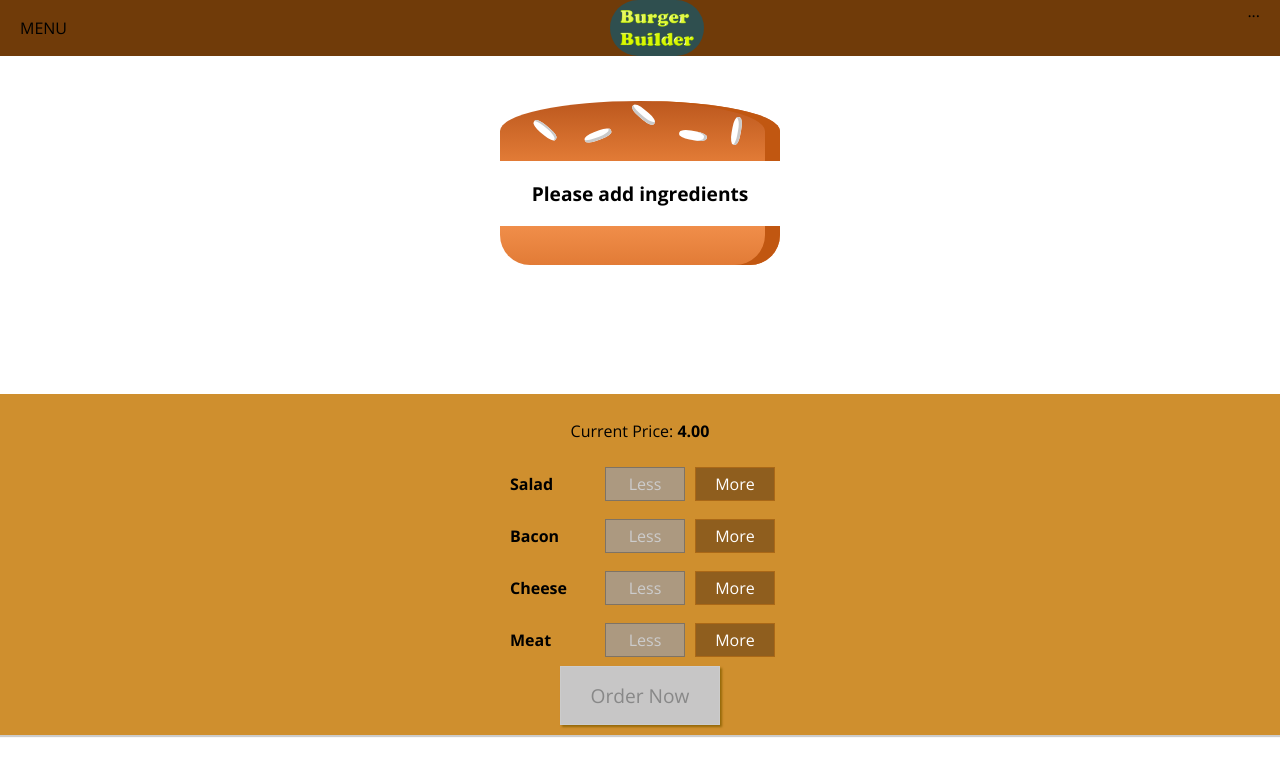
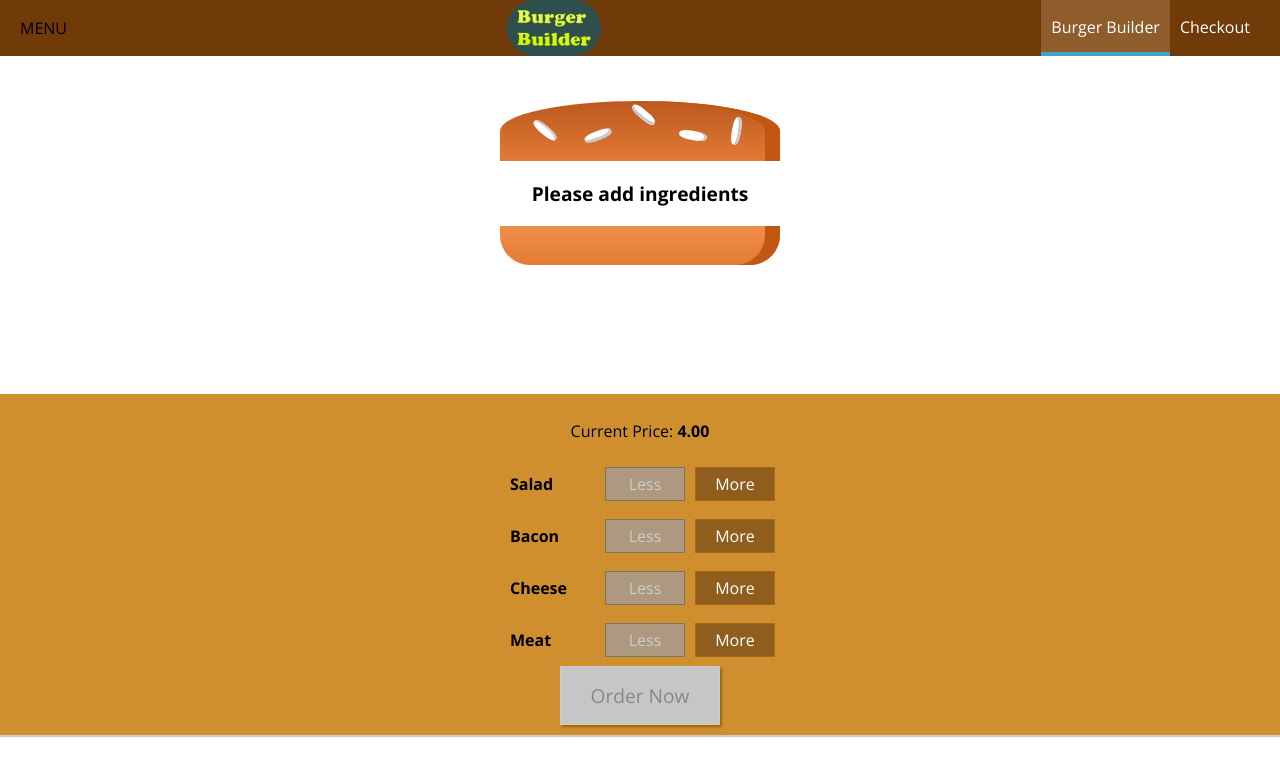
Before and after one commit to rbaker2019/BurgerBuilder, a React (Create React App) app: page / in a window 1280 px wide. Shown: the top 776 px of the page. Built offline with nearby package versions, Linux system fonts and the light colour scheme.

Commit message:
Create NavigationItems and add to Toolbar

```diff
--- /dev/null
+++ b/src/components/Navigation/NavigationItems/NavigationItem/NavigationItem.js
@@ -0,0 +1,15 @@
+import React from 'react';
+import classes from './NavigationItem.module.css';
+
+const navigationItem = (props) => {
+    return (
+        <li className={classes.NavigationItem}>
+            <a
+                href={props.link}
+                className={props.active ? classes.active : null}>
+                {props.children}</a>
+        </li>
+    );
+};
+
+export default navigationItem;
--- /dev/null
+++ b/src/components/Navigation/NavigationItems/NavigationItems.js
@@ -0,0 +1,15 @@
+import React from 'react';
+import classes from './NavigationItems.module.css';
+
+import NavigationItem from './NavigationItem/NavigationItem';
+
+const navigationItems = () => {
+    return (
+        <ul className={classes.NavigationItems}>
+            <NavigationItem link="/" active={true}>Burger Builder</NavigationItem>
+            <NavigationItem link="/">Checkout</NavigationItem>
+        </ul>
+    );
+};
+
+export default navigationItems;
--- a/src/components/Navigation/Toolbar/Toolbar.js
+++ b/src/components/Navigation/Toolbar/Toolbar.js
@@ -1,5 +1,7 @@
 import React from 'react';
 import classes from './Toolbar.module.css'
+
+import NavigationItems from '../NavigationItems/NavigationItems';
 
 import Logo from '../../Logo/Logo';
 
@@ -8,7 +10,7 @@ const toolbar = (props) => {
         <div>MENU</div>
         <Logo />
         <nav>
-            ...
+            <NavigationItems />
         </nav>
     </header>);
 };
```
